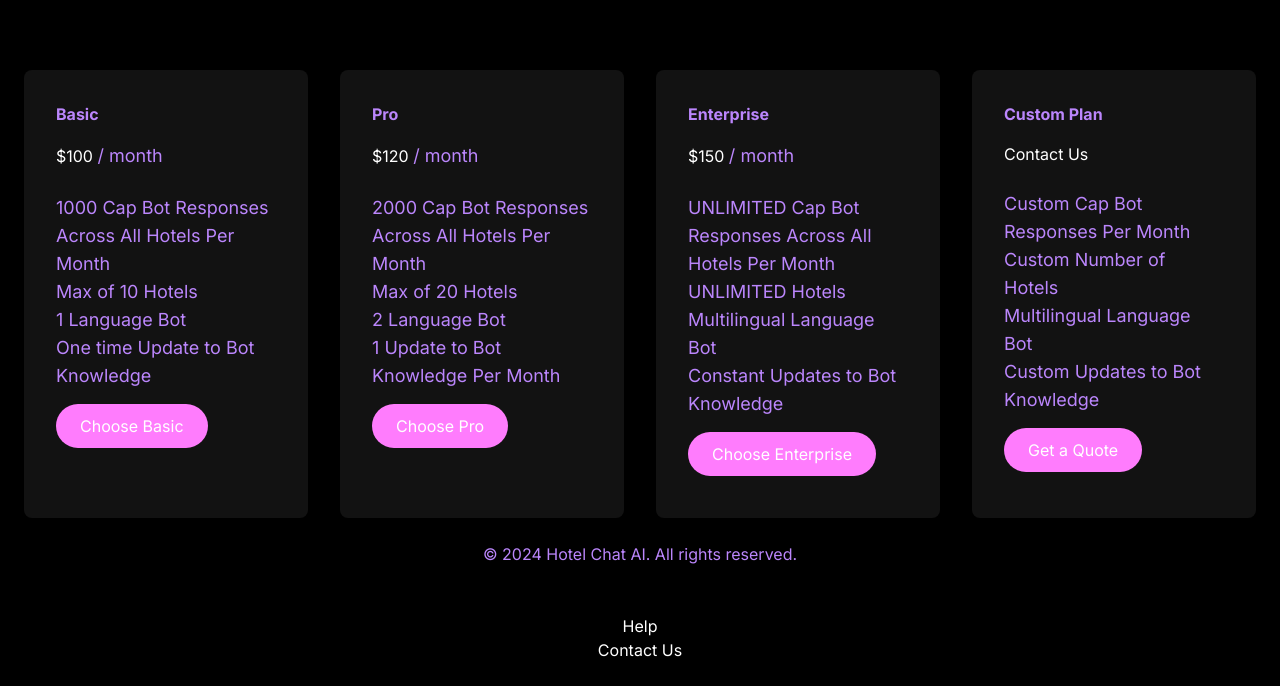
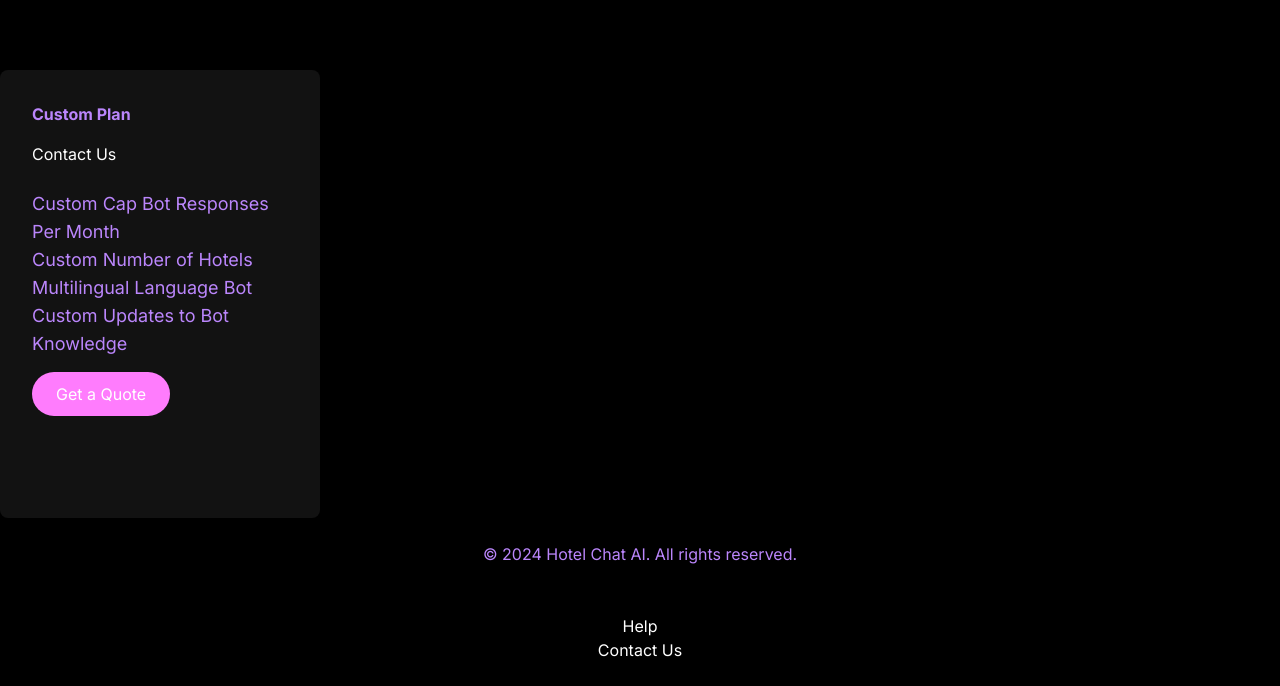
Before and after one commit to FWT-bs/website, a website: page pricing.html in a window 1280 px wide. Shown: the part 263-949 px from the top of the page. Drawn offline with Linux system fonts and the light colour scheme.

Commit message:
change to only quote temporary

```diff
--- a/pricing.html
+++ b/pricing.html
@@ -73,8 +73,9 @@
     </section>
 
     <!-- Pricing Section -->
-    <section class="flex flex-wrap justify-center gap-8 w-full max-w-6xl mx-auto px-6 pt-32"> <!-- Adjusted Padding Top -->
+    <!-- section class="flex flex-wrap justify-center gap-8 w-full max-w-6xl mx-auto px-6 pt-32"> <!-- Adjusted Padding Top -->
         <!-- Basic Plan -->
+        <!--
 <div class="plan-card p-8 bg-dark rounded-lg shadow-lg">
     <h2 class="text-3xl text-purple font-bold mb-4">Basic</h2>
     <p class="text-2xl text-fuchsia mb-6">$100 <span class="text-lg text-purple">/ month</span></p>
@@ -87,7 +88,6 @@
     <a href="#" class="bg-fuchsia text-white px-6 py-3 rounded-full hover:bg-violet transition transform hover:scale-105">Choose Basic</a>
 </div>
 
-        <!-- Pro Plan -->
 <div class="plan-card p-8 bg-dark rounded-lg shadow-lg">
     <h2 class="text-3xl text-purple font-bold mb-4">Pro</h2>
     <p class="text-2xl text-fuchsia mb-6">$120 <span class="text-lg text-purple">/ month</span></p>
@@ -100,7 +100,6 @@
     <a href="#" class="bg-fuchsia text-white px-6 py-3 rounded-full hover:bg-violet transition transform hover:scale-105">Choose Pro</a>
 </div>
 
-        <!-- Enterprise Plan -->
 <div class="plan-card p-8 bg-dark rounded-lg shadow-lg">
     <h2 class="text-3xl text-purple font-bold mb-4">Enterprise</h2>
     <p class="text-2xl text-fuchsia mb-6">$150 <span class="text-lg text-purple">/ month</span></p>
@@ -112,6 +111,8 @@
     </ul>
     <a href="#" class="bg-fuchsia text-white px-6 py-3 rounded-full hover:bg-violet transition transform hover:scale-105">Choose Enterprise</a>
 </div>
+-->
+
 
         <!-- Custom Plan -->
         <div class="plan-card p-8 bg-dark rounded-lg shadow-lg">
```
Lines whose indentation alone changed are shown as unchanged.
